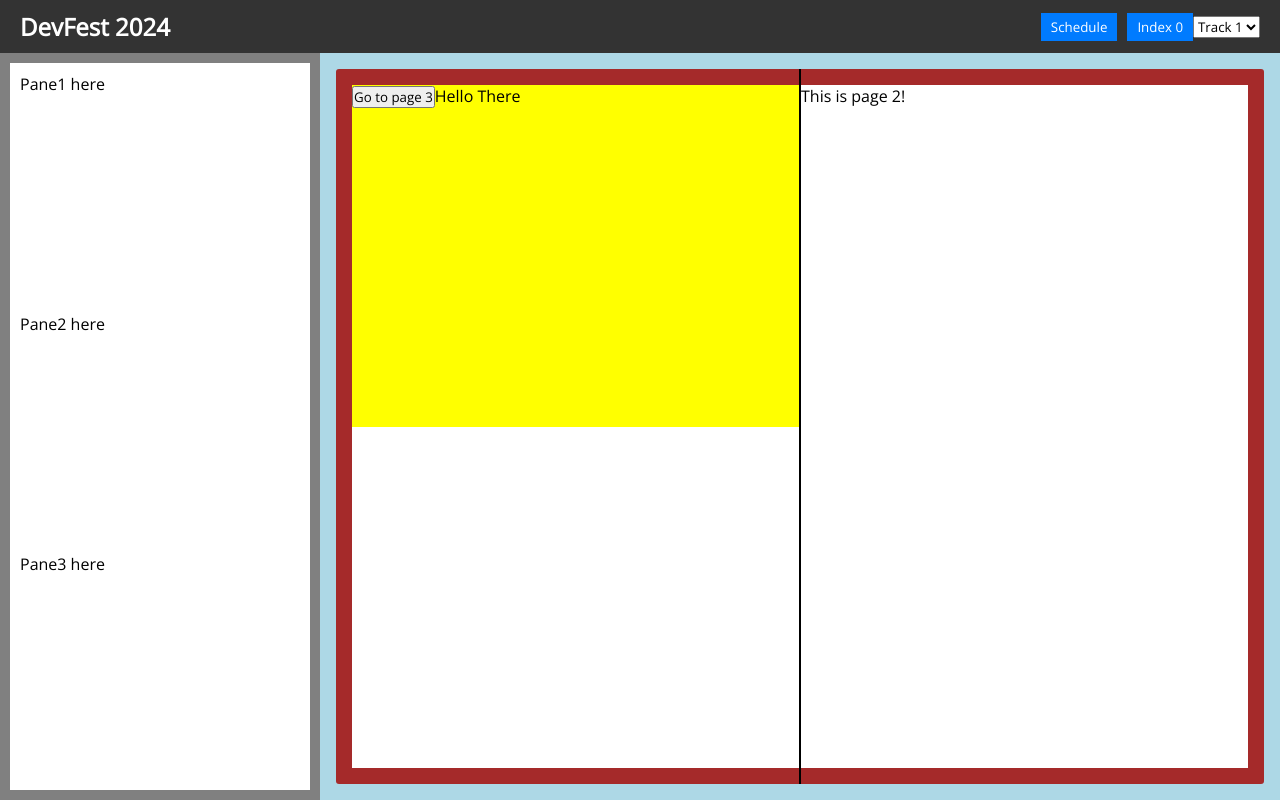
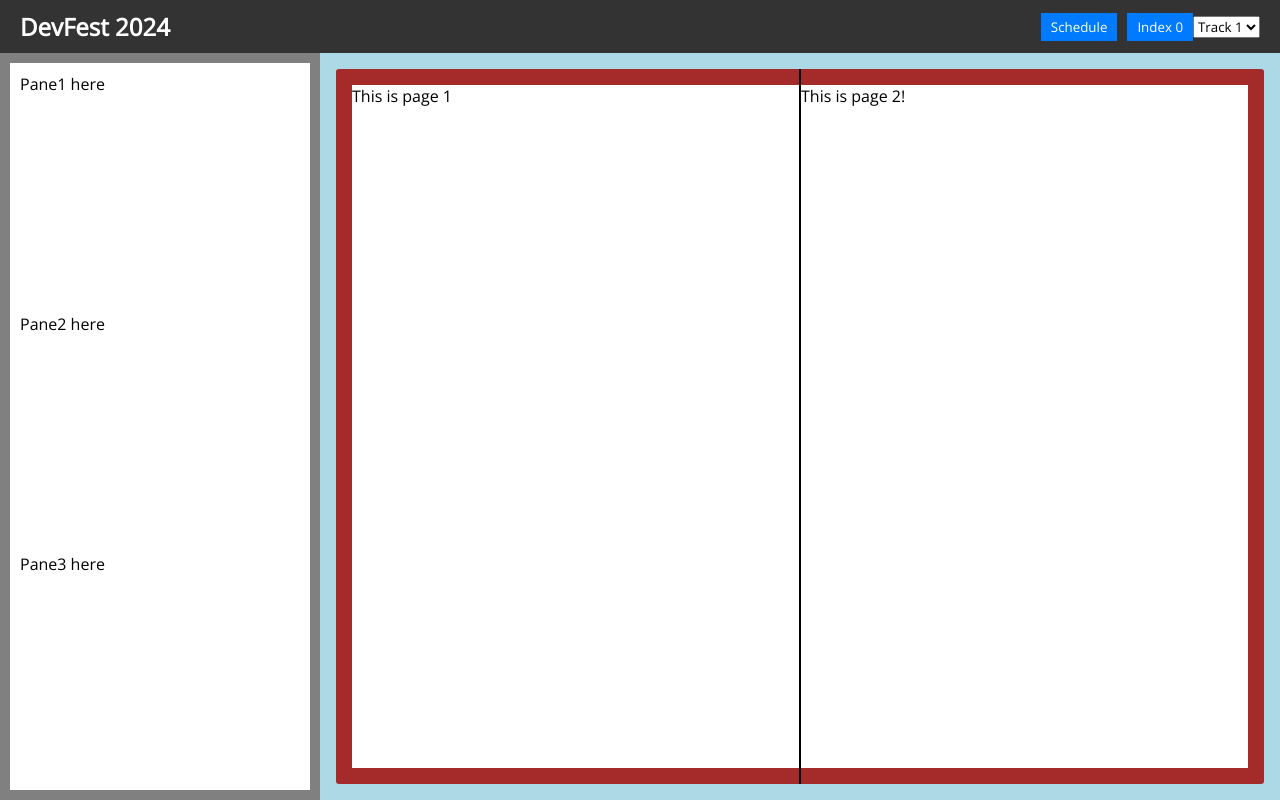
Before and after one commit to adicu/devfest-2024, a Next.js app: page / in a window 1280 px wide. Built offline with nearby package versions, Linux system fonts and the light colour scheme.

Commit message:
Replaced page prop and turning mechanism

```diff
--- a/src/components/Pages.jsx
+++ b/src/components/Pages.jsx
@@ -1,7 +1,7 @@
 import { LeftPage, RightPage } from "./book-components/PageFlipApp";
 import Page from "./book-components/Page";
 
-import Page1 from "./pages/Page1";
+// import Page1 from "./book-components/Page1";
 
 export const maxPage = 5;
 
@@ -9,12 +9,13 @@ const Pages = (props) => {
   return (
     <>
       <LeftPage visible={props.currentPage == 1 || props.currentPage == 2}>
-        <Page>
-          <Page1
-            onClick={props.leftPageClicked}
-            visible={props.currentPage == 1 || props.currentPage == 2}
-            updatePage={props.updatePage}
-          />
+        <Page
+          pageNumber={1}
+          //   onClick={props.leftPageClicked}
+          visible={props.currentPage == 1 || props.currentPage == 2}
+          updatePage={props.updatePage}
+        >
+          This is page 1
         </Page>
       </LeftPage>
       <RightPage visible={props.currentPage == 1 || props.currentPage == 2}>
--- a/src/components/book-components/Page.jsx
+++ b/src/components/book-components/Page.jsx
@@ -8,10 +8,52 @@ const Page = (props) => {
     height: 100%;
     width: 100%;
 
-    pointer-events: none;
+    pointer-events: ${props.visible ? "all" : "none"};
   `;
 
-  return <Container>{props.children}</Container>;
+  function leftPageClicked() {
+    console.log("Left page clicked");
+
+    const currentPage = props.pageNumber;
+
+    const curPageDiv = Math.floor((currentPage - 1) / 2) + 1;
+
+    if (curPageDiv > 1) {
+      if (currentPage % 2 == 0) {
+        props.updatePage(currentPage - 2);
+      } else {
+        props.updatePage(currentPage - 1);
+      }
+    }
+  }
+
+  function rightPageClicked() {
+    console.log("Right page clicked");
+
+    const currentPage = props.pageNumber;
+
+    const maxPageDiv = Math.floor((maxPage - 1) / 2) + 1;
+
+    const curPageDiv = Math.floor((currentPage - 1) / 2) + 1;
+
+    if (curPageDiv < maxPageDiv) {
+      if (currentPage % 2 == 0) {
+        props.updatePage(currentPage + 1);
+      } else {
+        props.updatePage(currentPage + 2);
+      }
+    }
+  }
+
+  function divClicked() {
+    if (props.pageNumber % 2 == 1) {
+      leftPageClicked();
+    } else {
+      rightPageClicked();
+    }
+  }
+
+  return <Container onClick={divClicked}>{props.children}</Container>;
 };
 
 export default Page;
--- a/src/components/book-components/PageFlipApp.jsx
+++ b/src/components/book-components/PageFlipApp.jsx
@@ -66,58 +66,58 @@ const PageFlipApp = (props) => {
 
   const [currentPage, setCurrentPage] = useState(props.previousPage);
 
-  function leftPageClicked() {
-    console.log("Left page clicked");
+  // function leftPageClicked() {
+  //   console.log("Left page clicked");
 
-    const curPageDiv = Math.floor((currentPage - 1) / 2) + 1;
+  //   const curPageDiv = Math.floor((currentPage - 1) / 2) + 1;
 
-    if (curPageDiv > 1) {
-      if (currentPage % 2 == 0) {
-        props.updatePage(currentPage - 2);
-      } else {
-        props.updatePage(currentPage - 1);
-      }
-    }
-  }
+  //   if (curPageDiv > 1) {
+  //     if (currentPage % 2 == 0) {
+  //       props.updatePage(currentPage - 2);
+  //     } else {
+  //       props.updatePage(currentPage - 1);
+  //     }
+  //   }
+  // }
 
-  function rightPageClicked() {
-    console.log("Right page clicked");
+  // function rightPageClicked() {
+  //   console.log("Right page clicked");
 
-    const maxPageDiv = Math.floor((maxPage - 1) / 2) + 1;
+  //   const maxPageDiv = Math.floor((maxPage - 1) / 2) + 1;
 
-    const curPageDiv = Math.floor((currentPage - 1) / 2) + 1;
+  //   const curPageDiv = Math.floor((currentPage - 1) / 2) + 1;
 
-    if (curPageDiv < maxPageDiv) {
-      if (currentPage % 2 == 0) {
-        props.updatePage(currentPage + 1);
-      } else {
-        props.updatePage(currentPage + 2);
-      }
-    }
-  }
+  //   if (curPageDiv < maxPageDiv) {
+  //     if (currentPage % 2 == 0) {
+  //       props.updatePage(currentPage + 1);
+  //     } else {
+  //       props.updatePage(currentPage + 2);
+  //     }
+  //   }
+  // }
 
-  const Clicker = styled.div`
-    width: 100%;
-    height: 100%;
-    pointer-events: all;
-  `;
+  // const Clicker = styled.div`
+  //   width: 100%;
+  //   height: 100%;
+  //   pointer-events: all;
+  // `;
 
   return (
     <>
       <Container>
         <Book>
-          <LeftPage visible={false}>
+          {/* <LeftPage visible={false}>
             <Clicker onClick={leftPageClicked}>Left Clicker</Clicker>
           </LeftPage>
 
           <RightPage visible={false}>
             <Clicker onClick={rightPageClicked}>Right Clicker</Clicker>
-          </RightPage>
+          </RightPage> */}
 
           <Pages
             currentPage={currentPage}
             updatePage={props.updatePage}
-            leftPageClicked={leftPageClicked}
+            // leftPageClicked={leftPageClicked}
           />
         </Book>
       </Container>
--- a/src/components/pages/Page1.jsx
+++ /dev/null
@@ -1,23 +0,0 @@
-import styled from "@emotion/styled";
-
-const Page1 = (props) => {
-  const Container = styled.div`
-    background-color: yellow;
-    height: 50%;
-
-    pointer-events: ${props.visible ? "all" : "none"};
-  `;
-
-  const handleButtonClick = (event) => {
-    console.log("Button clicked");
-    event.stopPropagation();
-  };
-  return (
-    <Container onClick={props.onClick}>
-      <button onClick={handleButtonClick}>Go to page 3</button>
-      Hello There
-    </Container>
-  );
-};
-
-export default Page1;
```
Also changed, not shown: src/components/book-components/PageOld.jsx (added, +17 -0 lines).
